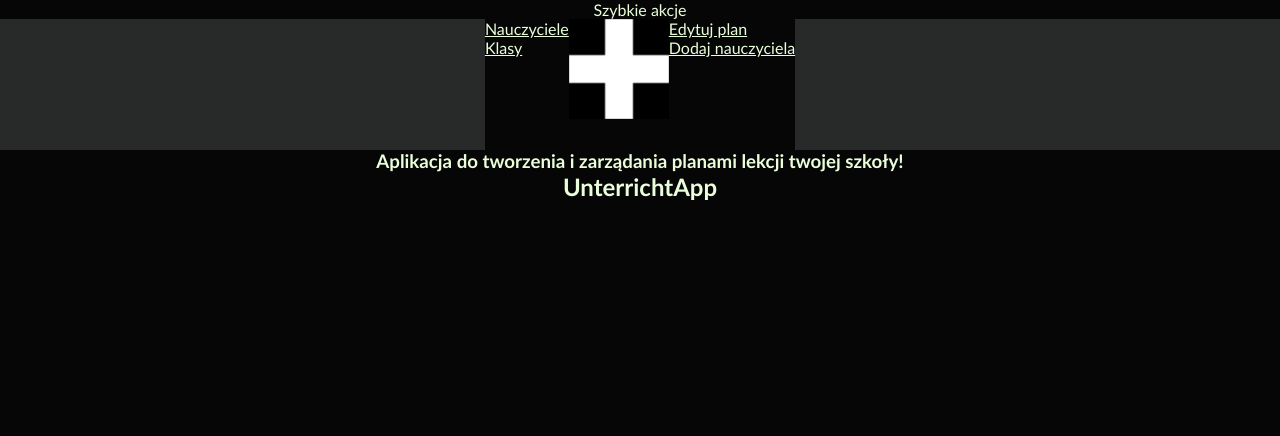
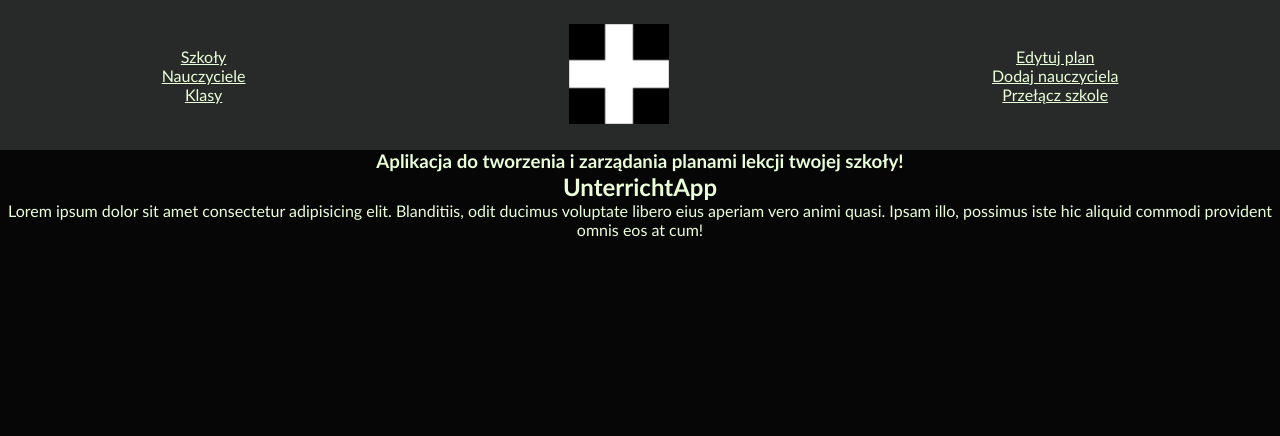
Before and after one commit to Zuzek16/UnterrichtApp, a PHP site: page / in a window 1280 px wide. Shown: the top 436 px of the page. Run offline with PHP 8.4, Linux system fonts and the light colour scheme.

Commit message:
init school adding and checking if one exists

```diff
--- a/conn.php
+++ b/conn.php
@@ -16,9 +16,9 @@
      $conn = mysqli_connect($host, $user, $pass, $db);
 
      if ($conn) {
-          echo "Połączenie powiodło się\n";
+          echo "<p class='conn'>Połączenie powiodło się\n</p>";
      } else {
-          echo "Błąd połączenia: ". mysqli_connect_error();
+          echo "<p class='conn'>Błąd połączenia: ". mysqli_connect_error()."</p>";
      }
      ?>
 </body>
--- a/index.php
+++ b/index.php
@@ -8,10 +8,11 @@
 </head>
 <body>
 <header>
-     <p>Szybkie akcje</p>
+     <!-- <p>Szybkie akcje</p> -->
      <nav>
           <ul>
-               <li><a href="ucz.php?szuk=nau">Nauczyciele</a></li>
+               <li><a href="szkola.php">Szkoły</a></li>
+               <li><a href="ucz.php?szuk=nauczyciele">Nauczyciele</a></li>
                <li><a href="ucz.php?szuk=klasy">Klasy</a></li>
           </ul>
           <ul>
@@ -20,6 +21,7 @@
           <ul>
                <li><a href="edycjaPlan.php">Edytuj plan</a></li>
                <li><a href="dodNau.php">Dodaj nauczyciela</a></li>
+               <li><a href="dodNau.php">Przełącz szkole</a></li>
           </ul>
           <!-- <ul>
                <li><a href=""></a></li>
@@ -37,6 +39,7 @@
           <h3>Aplikacja do tworzenia i zarządania planami lekcji twojej szkoły!</h3>
           <h2>UnterrichtApp</h2>
 
+          <p>Lorem ipsum dolor sit amet consectetur adipisicing elit. Blanditiis, odit ducimus voluptate libero eius aperiam vero animi quasi. Ipsam illo, possimus iste hic aliquid commodi provident omnis eos at cum!</p>
      </div>
 </div>
 
--- a/styl.css
+++ b/styl.css
@@ -33,6 +33,7 @@ header, nav {
 
 nav ul{
     float: left;
+    background-color: var(--kolor-akcent-ciemny-szary);
 }
 
 nav ul li::marker{
@@ -41,7 +42,10 @@ nav ul li::marker{
 
 nav {
     display:flex;
-    justify-content: center;
+    text-align:center;
+    justify-content: space-around;
+    align-items: center;
+
 }
 
 a img {
@@ -58,6 +62,15 @@ header p {
     /* opacity: 0.5; */
 }
 
+.danger {
+    text-shadow: 1.5px 1.5px var(--kolor-tekstu);
+    color: red;
+}
+
+.prawy{
+    float: right;
+}
+
 footer {
     width: 100%;
     position: absolute;
@@ -71,6 +84,9 @@ footer, footer * {
     text-align: right;
 }
 
+header, header * {
+    background-color: var(--kolor-akcent-ciemny-szary);
+}
 /* dwa czerne bloki z lewo prawo pod header */
 
 
```
Also changed, not shown: szkola.php (added, +31 -0 lines), tworzPlan.php (+25 -0 lines).
